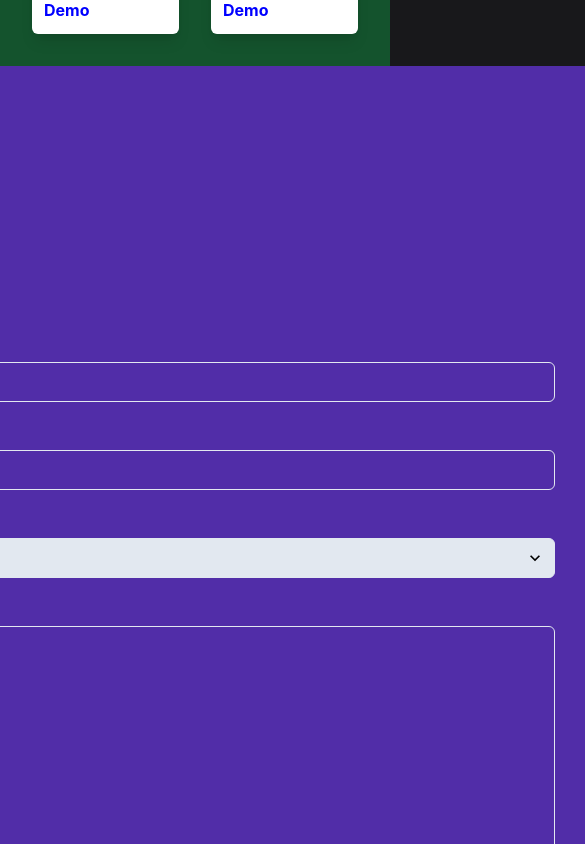
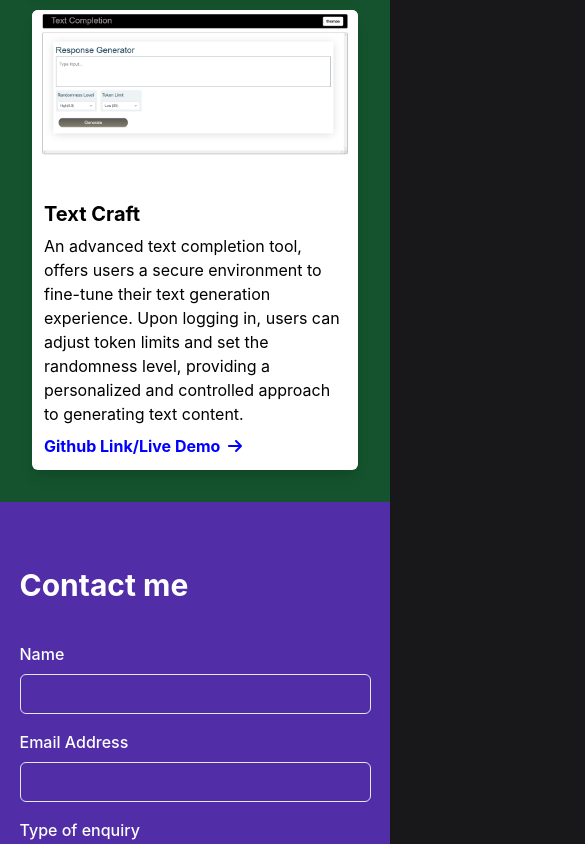
Before and after one commit to thomastepi/portfolio, a React (Create React App) app: page / in a window 390 px wide. Shown: the part 2520-3364 px from the top of the page, 585 px wide, since content can reach past the window. Built offline with nearby package versions, Linux system fonts and the light colour scheme; no server answers.

Commit message:
project/contactMe mobile view

```diff
--- a/src/components/ContactMeSection.js
+++ b/src/components/ContactMeSection.js
@@ -57,14 +57,20 @@ const LandingSection = () => {
     <FullScreenSection
       isDarkBackground
       backgroundColor="#512DA8"
+      css={{
+        "@media (max-width: 768px)": {
+          width: "90%",
+        },
+        width: "50%",
+      }}
       py={16}
       spacing={8}
     >
-      <VStack w="1024px" p={32} alignItems="flex-start">
+      <VStack w="100%" alignItems="flex-start">
         <Heading as="h1" id="contactme-section">
           Contact me
         </Heading>
-        <Box p={6} rounded="md" w="100%">
+        <Box paddingTop={7} rounded="md" w="full">
           <form onSubmit={formik.handleSubmit}>
             <VStack spacing={4}>
               <FormControl
@@ -99,7 +105,7 @@ const LandingSection = () => {
                   bg="gray.200"
                   color="black"
                 >
-                  <option value="jobOpportunity">Job Opportunity</option>
+                  <option value="jobOpportunity">-- Select --</option>
                   <option value="hireMe">Freelance project proposal</option>
                   <option value="feedback">Feedback</option>
                   <option value="other">Other</option>
--- a/src/components/ProjectsSection.js
+++ b/src/components/ProjectsSection.js
@@ -48,8 +48,14 @@ const ProjectsSection = () => {
       </Heading>
       <Box
         display="grid"
-        gridTemplateColumns="repeat(2,minmax(0,1fr))"
-        gridGap={8}
+        css={{
+          "@media (max-width: 768px)": {
+            gridTemplateColumns: "1fr",
+            gridGap: 20,
+          },
+          gridTemplateColumns: "repeat(2, minmax(0, 1fr))",
+          gridGap: 30,
+        }}
       >
         {projects.map((project) => (
           <Card
```
